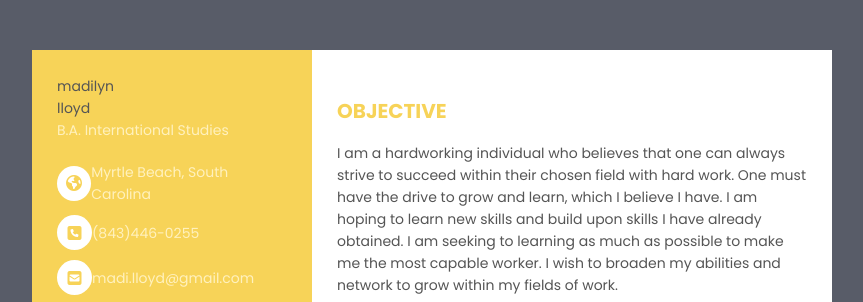
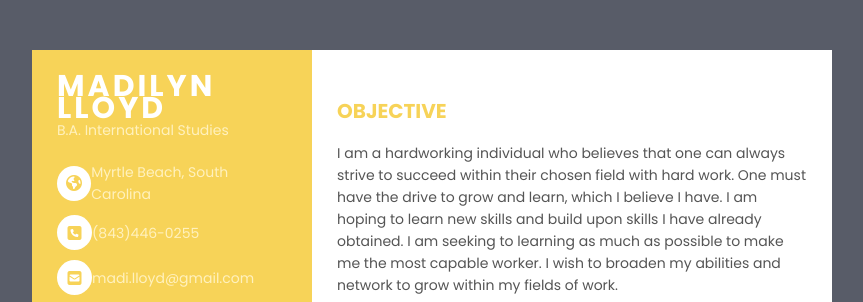
Before and after one commit to madilloyd/resume-jan-2021, a plain HTML site: page index.html in a window 1280 px wide. Shown: the top 302 px of the page, without its empty margins (208-1071 px from the left). Drawn offline with Linux system fonts and the light colour scheme.

Commit message:
style changes to profile name and bullet points

```diff
--- a/resources/css/style.css
+++ b/resources/css/style.css
@@ -51,6 +51,14 @@ body{
 .resume .resume_left .resume_profile img{
     width: 100%;
     height: 100%;
+}
+
+.name{
+    font-weight: 700;
+    font-size: 30px;
+    text-transform: uppercase;
+    letter-spacing: 0.1em;
+    color: #fff;
 }
 
 /*Resume left*/
@@ -172,8 +180,20 @@ body{
     border: 2px solid #F7D358;
 }
 
-.resume .resume_right .resume_work ul li:after,
+/*.resume .resume_right .resume_work ul li:after,
 .resume .resume_right .resume_education ul li:after{
+    content: "";
+    position: absolute;
+    top: 14px;
+    left: -21px;
+    width: 2px;
+    height: 115px;
+    background: #F7D358;*/
+}
+/*Education line graphic*/
+
+/*CofC*/
+.resume .resume_right .resume_education .cofc ul li:after{
     content: "";
     position: absolute;
     top: 14px;
```
